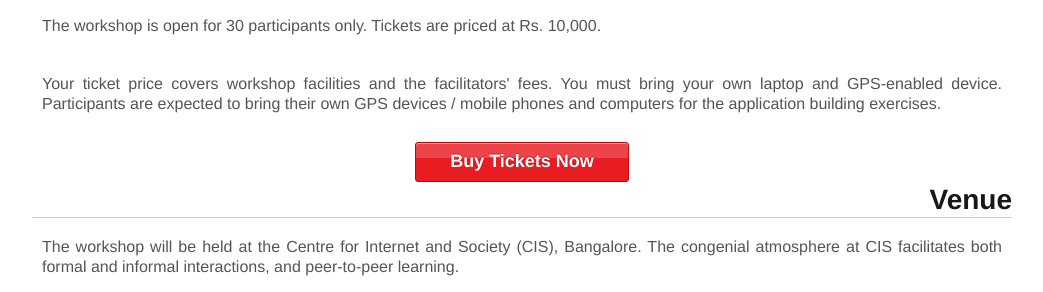
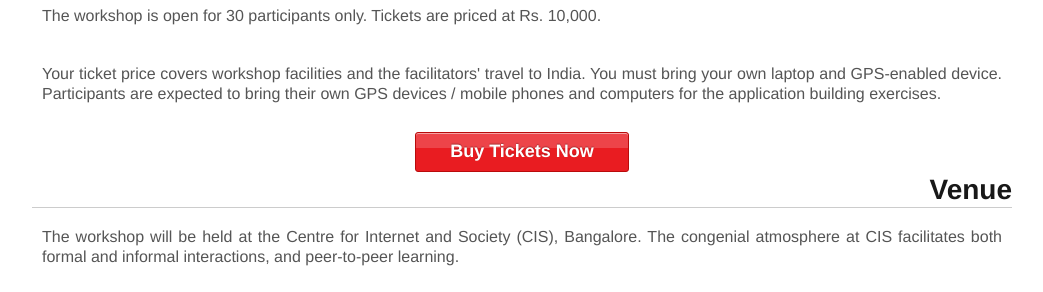
Before and after one commit to sevenaces/cartonama-workshop-website, a plain HTML site: page index.html in a window 1280 px wide. Shown: the part 3085-3377 px from the top of the page, without its empty margins (118-1161 px from the left). Drawn offline with Linux system fonts and the light colour scheme.

Commit message:
Slight content changes

```diff
--- a/index.html
+++ b/index.html
@@ -11,7 +11,7 @@
 	<!-- Set the viewport width to device width for mobile -->
 	<meta name="viewport" content="width=device-width" />
 
-	<title>Cartonama Workshop : 2nd and 3rd March : Bangalore</title>
+	<title>Cartonama Workshop, 2-3 March, Bangalore - HasGeek</title>
 
 	<!-- Included CSS Files -->
 	<link rel="stylesheet" href="stylesheets/foundation.css">
@@ -108,7 +108,6 @@
 		<div class="row">
 			<div class="twelve columns">
 				<h3>Speakers</h3>
-				<p>In 2008, Mikel Maron and Schuyler Erle conducted a <a href="http://wiki.openstreetmap.org/wiki/India/Events/Free_Map_India_2008" target="_blank">series of workshops</a> in India. From Delhi to Ludhiana, Pune, Mumbai, Kerala and Bangalore. The workshop series poked people like <a href="http://www.twitter.com/planemad" target="_blank">Arun Ganesh</a> and inspired them to map and build applications. Arun and his friends mapped Chennai extensively and created beautiful maps. They also put the data together into <a href="http://busroutes.in">busroutes.in</a>. BusRoutes.in remains as one of the best examples of using crowdsourced geographic information to create applications that are useful. Now we have Mikel and Schuyler back in India at the Cartonama workshop, where Arun and his friends will come to learn about new tools and techniques to improve their projects.</p>
 			</div>
 		</div>
 		<div class="row">
@@ -122,6 +121,7 @@
 				<img src="images/mikel_maron.jpg" alt="Mikel Maron" style="border-radius: 20px; margin: 10px; float: left"  />
 				<p>Programmer and geographer working for impactful community and humanitarian uses of open source and open data. He is co-founder of Ground Truth Initiative, and of the Map Kibera project. He&rsquo;s on the Board of the OpenStreetMap Foundation, and President of the Humanitarian OpenStreetMap Team, having helped to 	facilitate the OSM response to the Haiti earthquake. He&rsquo;s travelled widely, organizing projects in India, Palestine, Egypt, Swaziland, and elsewhere. Previously, he co-founded Mapufacture and worked on collaborative platforms, and geoweb standards, with a wide spectrum of organizations from UN and government agencies to anarchist hacker collectives.</p>
 			</div>
+				<p>In 2008, Mikel Maron and Schuyler Erle conducted a <a href="http://wiki.openstreetmap.org/wiki/India/Events/Free_Map_India_2008" target="_blank">series of workshops</a> in India. From Delhi to Ludhiana, Pune, Mumbai, Kerala and Bangalore. The workshop series poked people like <a href="http://www.twitter.com/planemad" target="_blank">Arun Ganesh</a> and inspired them to map and build applications. Arun and his friends mapped Chennai extensively and created beautiful maps. They also put the data together into <a href="http://busroutes.in">busroutes.in</a>. BusRoutes.in remains as one of the best examples of using crowdsourced geographic information to create applications that are useful. Now we have Mikel and Schuyler back in India at the Cartonama workshop, where Arun and his friends will come to learn about new tools and techniques to improve their projects.</p>
 		</div>
 
 		<div class="row">
@@ -192,7 +192,7 @@
 				<h3>Registration</h3>
 				<p>The workshop is open for 30 participants only. Tickets are priced at Rs. 10,000.</p>
 
-				<p>Your ticket price covers workshop facilities and the facilitators' fees. You must bring your own laptop and GPS-enabled device. Participants are expected to bring their own GPS devices / mobile phones and computers for the application building exercises.</p>
+				<p>Your ticket price covers workshop facilities and the facilitators' travel to India. You must bring your own laptop and GPS-enabled device. Participants are expected to bring their own GPS devices / mobile phones and computers for the application building exercises.</p>
 
 				<div align="center"><a href="http://cartonama.doattend.com/" class="nice medium radius red button" target="_blank">Buy Tickets Now</a></div>
 			</div>
```
